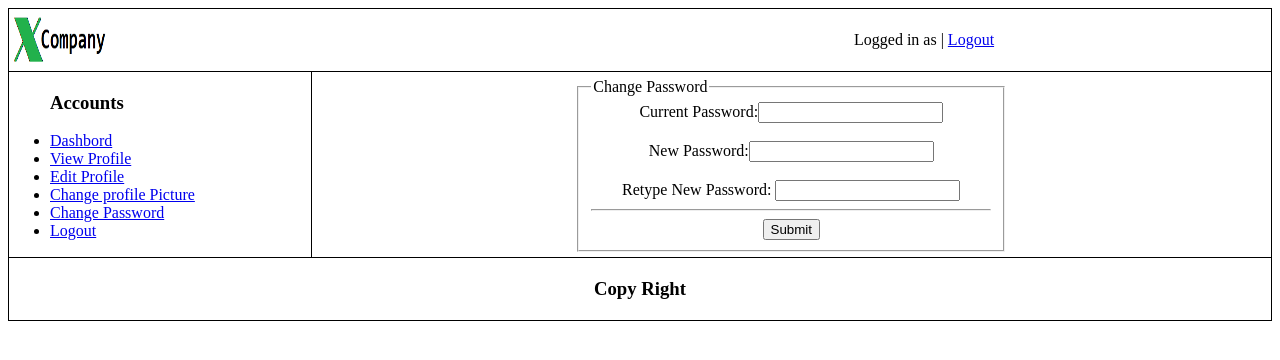
After one commit to sohanmdtanjil777/Learning-Web-Technologies-fall_2019-2020_section_G, a PHP site: page /change_password.php in a window 1280 px wide. The commit adds this page. Shown: the top 360 px of the page. Run offline with PHP 8.4, Linux system fonts and the light colour scheme.

Commit message:
change password added and some error fixed

```diff
--- /dev/null
+++ b/LAB_TASK_4.1_SESSION/change_password.php
@@ -0,0 +1,96 @@
+<!DOCTYPE html>
+<html>
+<head>
+	<title>Change Password</title>
+	<style>
+		li.header{
+            display: inline;
+           }
+
+      table{
+      	border: 1px solid black;
+      	border-collapse: collapse;
+      }
+
+      td{
+        	border-bottom: 1px solid black;
+        }
+        .middle{
+
+        	border-right: 1px solid black;
+        }
+	</style>
+</head>
+<body>
+   <table width="100%">
+   	<tr style="height: 30px">
+		<td width="300px"><img align="left" src="logo.PNG" height="60px" width="100px"></td>
+		<td width="500px"></td>
+		<td >
+			<ul type="none" >
+				<li class="header">Logged in as |</li>
+				<li class="header"><a href="logout.php">Logout</a></li>
+			</ul>
+		</td>
+	</tr>
+	<tr>
+		<td class="middle">
+			<ul type="none" >
+
+				<li><h3>Accounts</h3></li>
+			</ul>
+			<ul>
+				<li><a href="logged_in_dashbord.php">Dashbord</a></li>
+				<li><a href="profile_view_check.php">View Profile</a></li>
+				<li><a href="profile_edit_check.php">Edit Profile</a></li>
+				<li><a href="change_profile_picture.php">Change profile Picture</a></li>
+				<li><a href="change_password.php">Change Password</a></li>
+				<li><a href="logout.php">Logout</a></li>
+			</ul>
+		</td>
+		<td colspan="2">
+			<div align="center">
+				<form method="post" action="change_password_handler.php" >
+				<fieldset style="width: 400px">
+
+					<legend>Change Password</legend>
+
+					<div style="color: red;">
+						<?php
+
+                         if(isset($_GET['error'])){
+
+		                            if($_GET['error'] == "incorrect_newpass"){
+			                            echo "password did not matched";
+		                                 }
+
+
+		                             if($_GET['error'] == "current_pass_incorrect"){
+			                            echo "Password incorrect";
+
+		                                }
+
+	                                }
+
+
+						?>
+
+
+				   </div>
+                    Current Password:<input type="Password" name="crpassword" value=""><br><br>
+                    New Password:<input type="Password" name="npassword" value=""><br><br>
+                    Retype New Password:  <input type="Password" name="repassword" value=""><br>
+
+                    <hr>
+                    <input type="submit" name="submit" value="Submit">
+				</fieldset>
+				</form>
+			</div>
+		</td>
+	</tr>
+	<tr>
+		<td colspan="3" align="center" colspan="3"><h3>Copy Right</h3></td>
+	</tr>
+   </table>
+</body>
+</html>
```
Also changed, not shown: LAB_TASK_4.1_SESSION/change_password_handler.php (added, +39 -0 lines), LAB_TASK_4.1_SESSION/edit_profile.php (line endings or trailing spaces).
